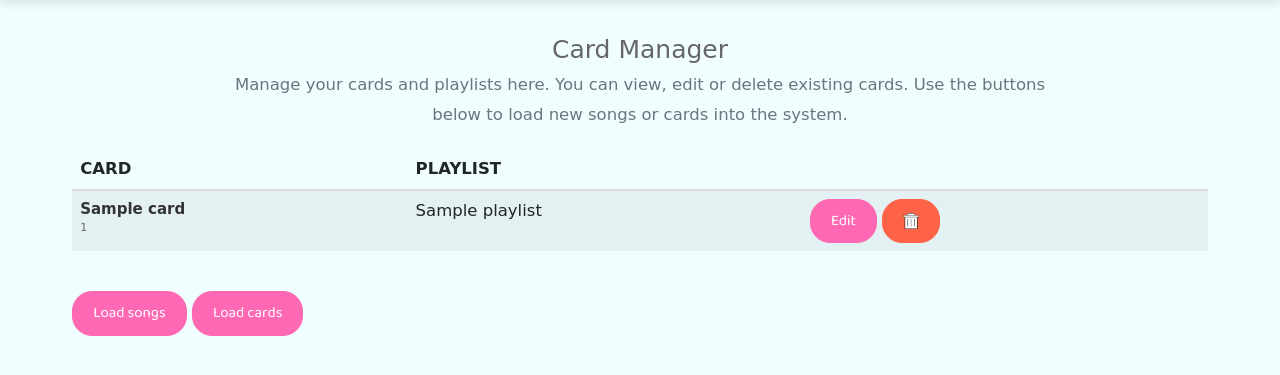
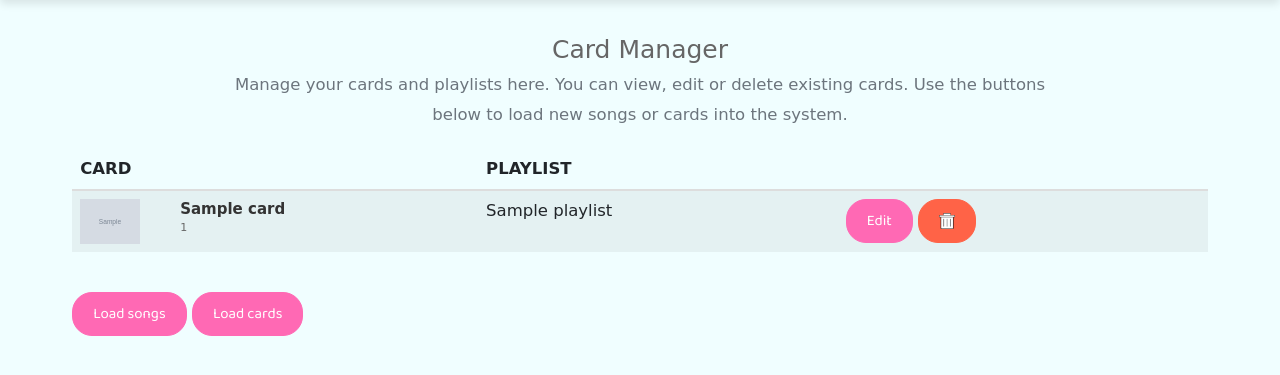
Before and after one commit to TheFerry10/tonitunes, a Flask app: page / in a window 1280 px wide. Shown: the part 72-447 px from the top of the page. Run offline with Flask 3, Linux system fonts and the light colour scheme; tables that the repository leaves empty hold one stand-in row (values such as "Sample post"); grey boxes marked "Sample" are stand-in pictures; some libraries are stand-ins or nearby versions.

Commit message:
Add image support for cards and update UI layout

```diff
--- a/src/app/cardmanager/models.py
+++ b/src/app/cardmanager/models.py
@@ -49,6 +49,7 @@ class Card(Base):
     name: Mapped[str] = mapped_column(nullable=False)
     song_id: Mapped[int] = mapped_column(ForeignKey("songs.id"), nullable=True)
     song: Mapped[Song] = relationship("Song", back_populates="cards")
+    image_filename: Mapped[str] = mapped_column(nullable=True)
     playlist_id: Mapped[int] = mapped_column(ForeignKey("playlists.id"), nullable=True)
     playlist: Mapped["Playlist"] = relationship("Playlist", back_populates="cards")
 
--- a/src/app/cardmanager/static/styles.css
+++ b/src/app/cardmanager/static/styles.css
@@ -284,6 +284,10 @@ body {
     height: 16px;
 }
 
+.card-image {
+    height: 45px;
+}
+
 .section-title {
     font-size: 3rem; /* Increased title font size */
     font-weight: bold;
--- a/src/app/cardmanager/templates/index.html
+++ b/src/app/cardmanager/templates/index.html
@@ -17,6 +17,7 @@
                 <thead>
                     <tr>
                         <th>CARD</th>
+                        <th></th>
                         <th>PLAYLIST</th>
                         <th></th>
                     </tr>
@@ -24,10 +25,17 @@
                 <tbody>
                     {% for card in cards %}
                     <tr>
+                        <td style="width: 100px;">
+                        {% if card.image_filename %}
+                        <img src="{{ url_for('static', filename=card.image_filename) }}" alt="Card Image" class="card-image me-2" style="max-width: 100%; max-height: 100px;">
+                        {% endif %}
+                        </td>
                         <td>
-                            <div class="card-info">
-                                <p class="card-name mb-0">{{ card.name }}</p>
-                                <p class="card-uid mb-0">{{ card.uid }}</p>
+
+                                <div>
+                                    <p class="card-name mb-0">{{ card.name }}</p>
+                                    <p class="card-uid mb-0">{{ card.uid }}</p>
+                                </div>
                             </div>
                         </td>
                         <td>{{ card.playlist.name }}</td>
```
Also changed, not shown: 1 other file.
